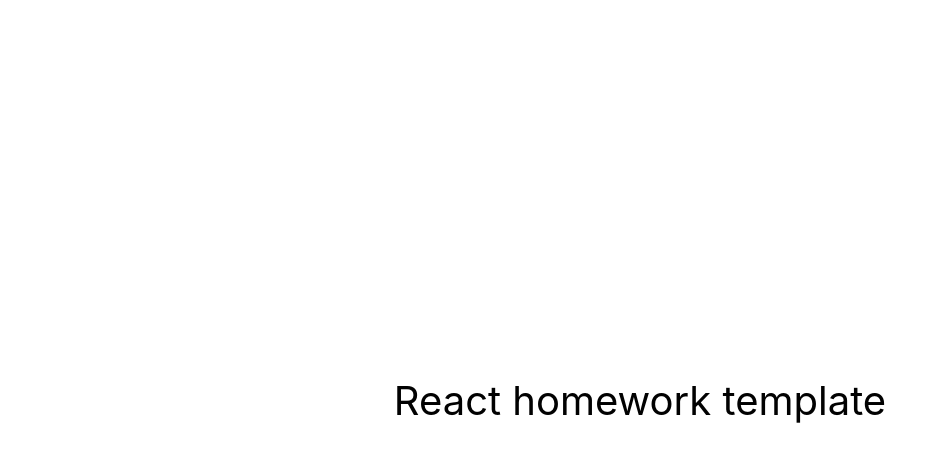
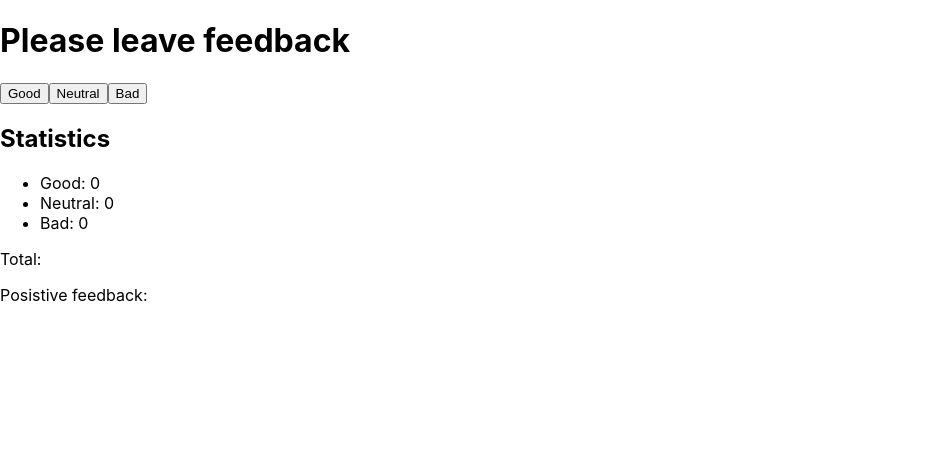
Before and after one commit to AnnaRed1982/goit-react-hw-02-feedback, a React (Create React App) app: page / in a window 1280 px wide. Shown: the top 462 px of the page, without its empty margins (0-947 px from the left). Built offline with nearby package versions, Linux system fonts and the light colour scheme.

Commit message:
Update App.jsx

```diff
--- a/src/components/App.jsx
+++ b/src/components/App.jsx
@@ -1,16 +1,42 @@
-export const App = () => {
-  return (
-    <div
-      style={{
-        height: '100vh',
-        display: 'flex',
-        justifyContent: 'center',
-        alignItems: 'center',
-        fontSize: 40,
-        color: '#010101'
-      }}
-    >
-      React homework template
-    </div>
-  );
-};
+import React, { Component } from 'react';
+
+export class App extends Component {
+  state = {
+    good: 0,
+    neutral: 0,
+    bad: 0,
+  };
+
+  render() {
+    const { good, neutral, bad } = this.state;
+
+    return (
+      <div>
+        <h1>Please leave feedback</h1>
+
+        <div>
+          <button>Good</button>
+          <button>Neutral</button>
+          <button>Bad</button>
+        </div>
+
+        <h2>Statistics</h2>
+
+        <ul>
+          <li>Good: {good}</li>
+          <li>Neutral: {neutral}</li>
+          <li>Bad: {bad}</li>
+        </ul>
+
+        <p>Total:</p>
+        <p>Posistive feedback:</p>
+      </div>
+    );
+  }
+}
+
+// export const App = () => {
+//   return (
+//
+//   );
+// };
```
